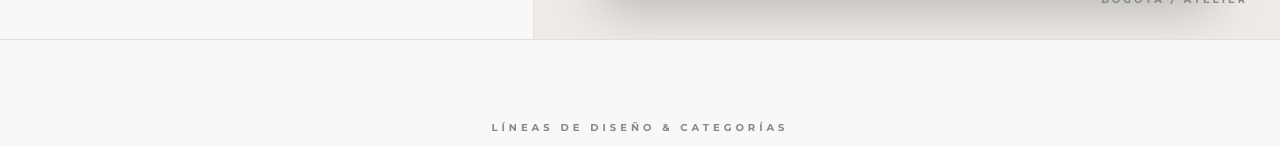
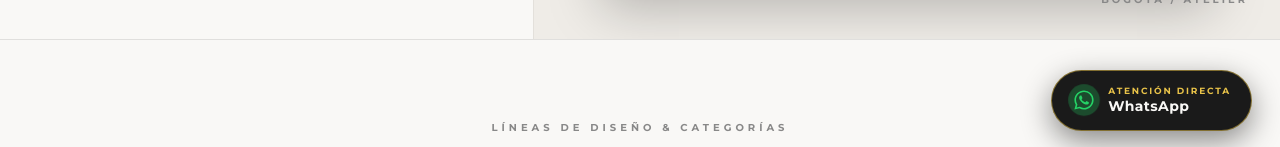
Before and after one commit to JuanPablitoxxz/AmericanClothes, a React (Vite) app: page / in a window 1280 px wide. Shown: the part 641-788 px from the top of the page. Built offline with nearby package versions, Linux system fonts and the light colour scheme; no server answers; the database is empty; a web font is replaced by a local one.

Commit message:
feat: add floating WhatsApp customer service button with predetermined message

```diff
--- a/src/App.tsx
+++ b/src/App.tsx
@@ -45,6 +45,7 @@ import { ShoppingBagDrawer } from './components/storefront/ShoppingBagDrawer';
 import { CustomerAccountModal } from './components/storefront/CustomerAccountModal';
 import { LookbookJournal } from './components/storefront/LookbookJournal';
 import { Footer } from './components/storefront/Footer';
+import { WhatsAppFloatingButton } from './components/storefront/WhatsAppFloatingButton';
 
 // Admin components
 import { AdminSidebar } from './components/admin/AdminSidebar';
@@ -911,7 +912,13 @@ export default function App() {
           <LookbookJournal />
 
           {/* Footer */}
-          <Footer />
+          <Footer whatsappNumber={whatsappNumber} />
+
+          {/* Botón Flotante de Atención por WhatsApp */}
+          <WhatsAppFloatingButton
+            whatsappNumber={whatsappNumber}
+            customerName={currentUser?.name}
+          />
 
           {/* Product Detail Modal */}
           <ProductDetailModal
--- a/src/components/storefront/Footer.tsx
+++ b/src/components/storefront/Footer.tsx
@@ -1,6 +1,19 @@
 import React from 'react';
 
-export const Footer: React.FC = () => {
+interface FooterProps {
+  whatsappNumber?: string;
+}
+
+export const Footer: React.FC<FooterProps> = ({ whatsappNumber = '573001234567' }) => {
+  const rawDigits = (whatsappNumber || '573001234567').replace(/\D/g, '');
+  const formattedPhone =
+    rawDigits.length === 10 && rawDigits.startsWith('3')
+      ? `57${rawDigits}`
+      : rawDigits || '573001234567';
+  const whatsappUrl = `https://wa.me/${formattedPhone}?text=${encodeURIComponent(
+    '¡Hola American Clothes! Me gustaría recibir atención personalizada e información sobre sus prendas disponibles.'
+  )}`;
+
   return (
     <footer className="bg-[#1A1A1A] text-[#F9F8F6] font-sans-body border-t border-white/10 px-4 sm:px-8 md:px-16 py-12 sm:py-16 z-10 relative">
       <div className="max-w-[1440px] mx-auto grid grid-cols-1 lg:grid-cols-12 gap-8 items-center">
@@ -15,28 +28,32 @@ export const Footer: React.FC = () => {
 
         <div className="lg:col-span-7 flex flex-wrap gap-6 sm:gap-8 lg:gap-10 justify-center sm:justify-start lg:justify-end items-center">
           <a
-            href="#"
+            href="#catalog"
             className="text-[#999999] hover:text-[#F9F8F6] transition-colors font-label-caps text-[10px] tracking-[2px] uppercase"
           >
-            Política de Privacidad
+            Catálogo
           </a>
           <a
-            href="#"
+            href="#journal"
             className="text-[#999999] hover:text-[#F9F8F6] transition-colors font-label-caps text-[10px] tracking-[2px] uppercase"
           >
-            Términos de Servicio
+            Editorial
           </a>
           <a
-            href="#"
+            href={whatsappUrl}
+            target="_blank"
+            rel="noopener noreferrer"
             className="text-[#999999] hover:text-[#F9F8F6] transition-colors font-label-caps text-[10px] tracking-[2px] uppercase"
           >
             Envíos & Devoluciones
           </a>
           <a
-            href="#"
-            className="text-[#999999] hover:text-[#F9F8F6] transition-colors font-label-caps text-[10px] tracking-[2px] uppercase"
+            href={whatsappUrl}
+            target="_blank"
+            rel="noopener noreferrer"
+            className="text-[#e9c349] hover:text-[#F9F8F6] transition-colors font-label-caps text-[10px] tracking-[2px] uppercase font-bold"
           >
-            Contacto & Atelier
+            Contacto WhatsApp
           </a>
         </div>
       </div>
--- /dev/null
+++ b/src/components/storefront/WhatsAppFloatingButton.tsx
@@ -0,0 +1,61 @@
+import React from 'react';
+
+interface WhatsAppFloatingButtonProps {
+  whatsappNumber: string;
+  customerName?: string;
+  customMessage?: string;
+}
+
+export const WhatsAppFloatingButton: React.FC<WhatsAppFloatingButtonProps> = ({
+  whatsappNumber,
+  customerName,
+  customMessage,
+}) => {
+  // Limpiar el número dejando solo dígitos; si tiene 10 dígitos (ej. celular colombiano 3001234567), anteponer 57
+  const rawDigits = (whatsappNumber || '573001234567').replace(/\D/g, '');
+  const formattedPhone =
+    rawDigits.length === 10 && rawDigits.startsWith('3')
+      ? `57${rawDigits}`
+      : rawDigits || '573001234567';
+
+  const defaultMessage =
+    customMessage ||
+    (customerName
+      ? `¡Hola American Clothes! Mi nombre es ${customerName} y me gustaría recibir atención personalizada sobre sus prendas y catálogo disponible.`
+      : '¡Hola American Clothes! Me gustaría recibir atención personalizada e información sobre sus prendas disponibles.');
+
+  const whatsappUrl = `https://wa.me/${formattedPhone}?text=${encodeURIComponent(defaultMessage)}`;
+
+  return (
+    <a
+      href={whatsappUrl}
+      target="_blank"
+      rel="noopener noreferrer"
+      aria-label="Atención al cliente por WhatsApp"
+      title="Chatear con Atención al Cliente por WhatsApp"
+      className="fixed bottom-5 right-4 sm:bottom-7 sm:right-7 z-40 group flex items-center gap-3 bg-[#1A1A1A] hover:bg-[#25D366] text-[#F9F8F6] hover:text-white border border-[#e9c349]/50 hover:border-[#25D366] pl-3.5 pr-4 py-3 sm:px-5 sm:py-3.5 rounded-full shadow-[0_10px_30px_rgba(0,0,0,0.45)] transition-all duration-300 hover:scale-105 active:scale-95"
+    >
+      {/* Indicador de estado en línea */}
+      <span className="relative flex h-6 w-6 items-center justify-center flex-shrink-0">
+        <span className="animate-ping absolute inline-flex h-full w-full rounded-full bg-[#25D366] opacity-40 group-hover:bg-white"></span>
+        <svg
+          viewBox="0 0 32 32"
+          fill="currentColor"
+          className="relative w-5 h-5 sm:w-6 sm:h-6 text-[#25D366] group-hover:text-white transition-colors"
+          aria-hidden="true"
+        >
+          <path d="M16.004 3.2c-7.068 0-12.8 5.732-12.8 12.8 0 2.256.59 4.46 1.71 6.404L3.2 28.8l6.564-1.696a12.74 12.74 0 0 0 6.24 1.628h.006c7.066 0 12.796-5.732 12.796-12.8 0-3.42-1.332-6.636-3.75-9.054A12.716 12.716 0 0 0 16.004 3.2zm0 23.368h-.004a10.61 10.61 0 0 1-5.408-1.48l-.388-.23-4.022 1.04 1.074-3.922-.252-.402a10.596 10.596 0 0 1-1.63-5.646c0-5.862 4.77-10.632 10.634-10.632 2.84 0 5.51 1.106 7.518 3.116a10.564 10.564 0 0 1 3.112 7.52c0 5.864-4.772 10.636-10.634 10.636zm5.834-7.964c-.32-.16-1.892-.934-2.186-1.04-.292-.106-.506-.16-.72.16-.212.32-.826 1.04-1.012 1.252-.186.214-.374.24-.694.08-.32-.16-1.35-.498-2.572-1.586-.95-.848-1.592-1.894-1.778-2.214-.186-.32-.02-.492.14-.652.144-.144.32-.374.48-.56.16-.186.212-.32.32-.534.106-.212.054-.4-.026-.56-.08-.16-.72-1.734-.986-2.374-.26-.624-.524-.54-.72-.55l-.614-.01c-.212 0-.56.08-.852.4-.294.32-1.12 1.094-1.12 2.666 0 1.574 1.146 3.094 1.306 3.308.16.212 2.256 3.444 5.464 4.83.764.33 1.36.526 1.824.674.766.244 1.464.21 2.016.128.614-.092 1.892-.774 2.16-1.52.266-.746.266-1.386.186-1.52-.08-.134-.294-.214-.614-.374z" />
+        </svg>
+      </span>
+
+      <div className="flex flex-col text-left leading-tight">
+        <span className="font-label-caps text-[8px] sm:text-[9px] tracking-[2px] text-[#e9c349] group-hover:text-white/90 uppercase">
+          Atención Directa
+        </span>
+        <span className="font-sans-body text-xs sm:text-sm font-bold tracking-wide whitespace-nowrap">
+          WhatsApp
+        </span>
+      </div>
+    </a>
+  );
+};
```
